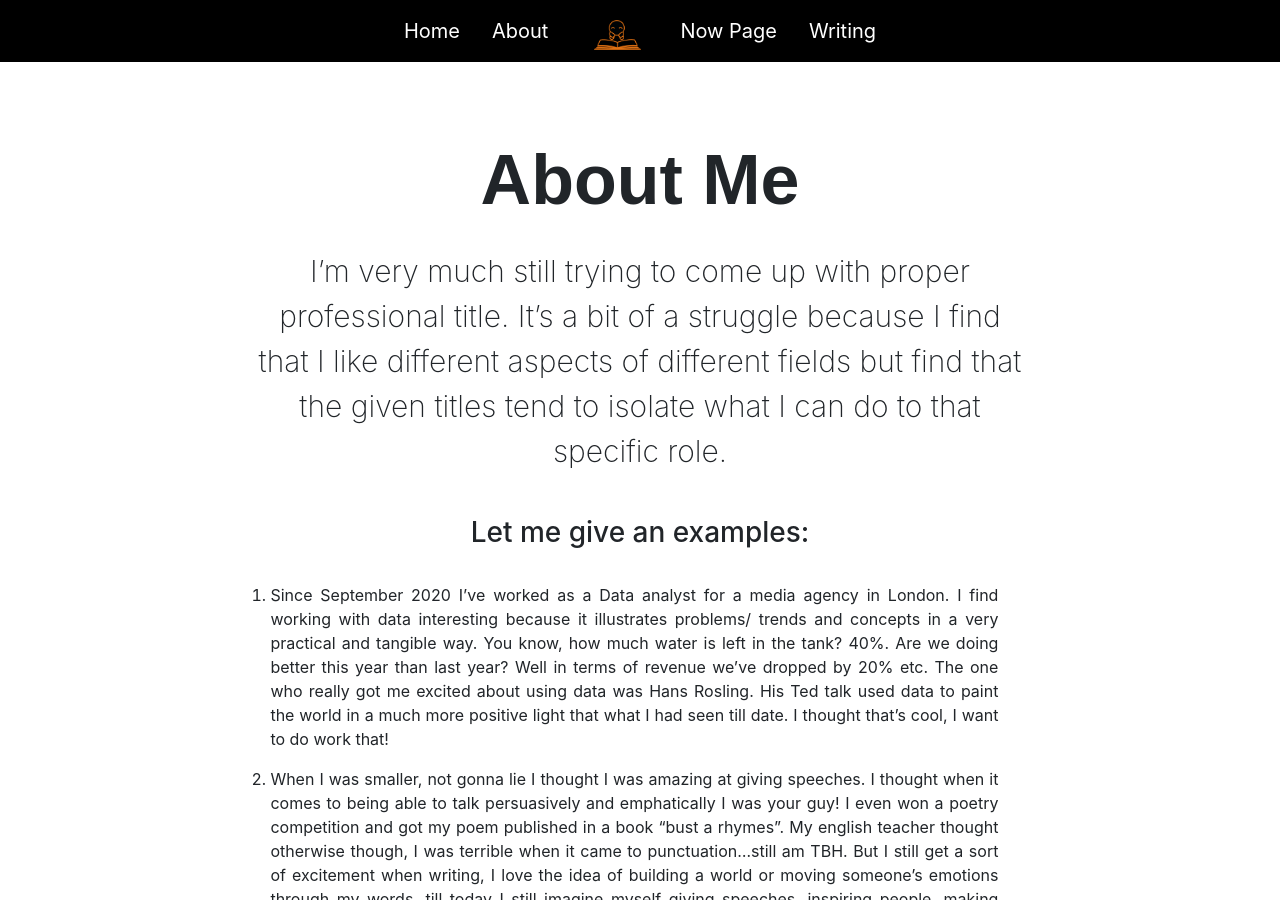
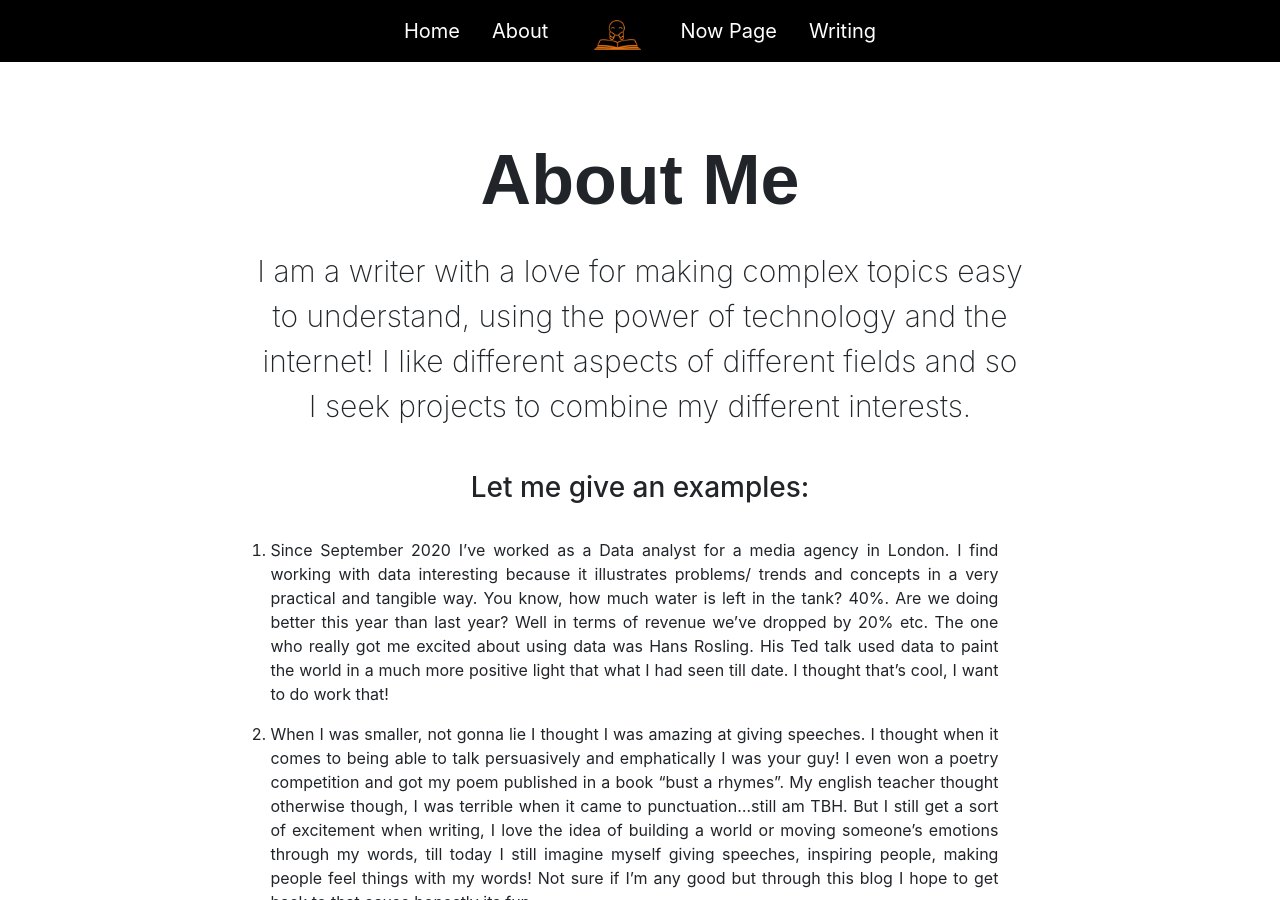
Before and after one commit to iwuji1/Obinna.github.io, a Jekyll site: the page built from _pages/about_me.markdown, in a window 1280 px wide and 900 px high. Built offline with Jekyll 4.4.1, drawn with Linux system fonts in a browser that asks for light colours; nearby versions of some CDN libraries.

Commit message:
changed about me description

```diff
--- a/_pages/about_me.markdown
+++ b/_pages/about_me.markdown
@@ -7,7 +7,7 @@ permalink: /about_me
 About Me
 {: .page-header-2}
 
-I'm very much still trying to come up with proper professional title. It's a bit of a struggle because I find that I like different aspects of different fields but find that the given titles tend to isolate what I can do to that specific role.
+I am a writer with a love for making complex topics easy to understand, using the power of technology and the internet! I like different aspects of different fields and so I seek projects to combine my different interests.
 {: .sub-container}
 
 ### Let me give an examples:
--- a/_pages/index.markdown
+++ b/_pages/index.markdown
@@ -13,7 +13,7 @@ permalink: /
 <br>
 <br>
 <br>
-<h2 class="page-header" >I'm Still defining my "Professional Title" but I tell stories and make complex topics easy to understand.</h2>
+<h2 class="page-header">I am a writer with a love for making complex topics easy to understand, using the power of technology and the internet!</h2>
 
 <div class="flex-container">
 <div class="flex-2 flex-child">
```
